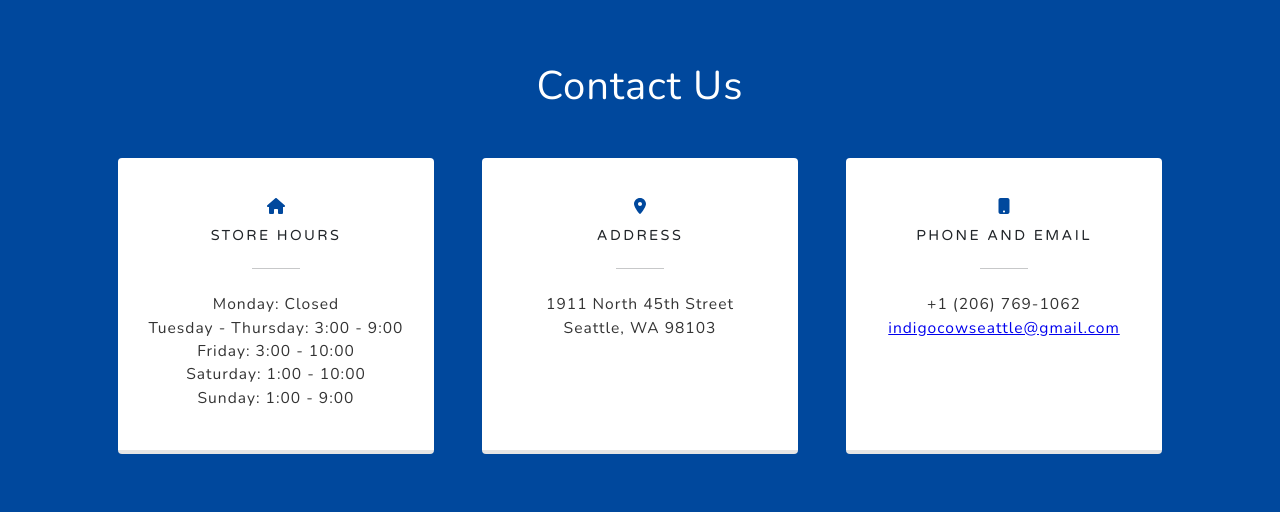
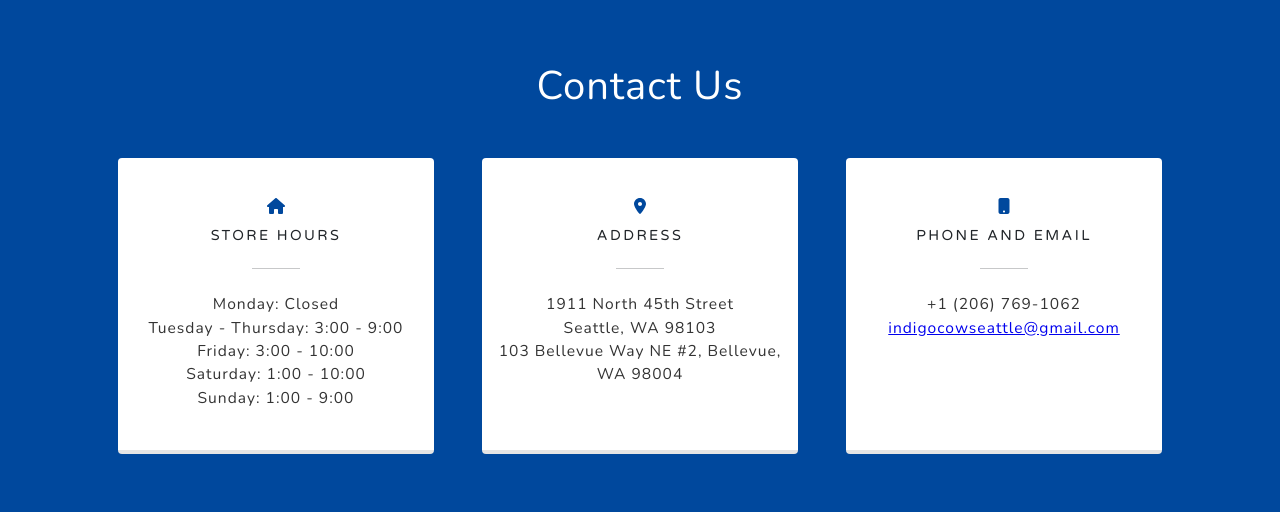
Before and after one commit to indigocowsoftserve/indigocow, a plain HTML site: page index.html in a window 1280 px wide. Shown: the part 3666-4178 px from the top of the page. Drawn offline with nearby package versions, Linux system fonts and the light colour scheme.

Commit message:
Update index.html

```diff
--- a/index.html
+++ b/index.html
@@ -181,6 +181,7 @@
                                 <h4 class="text-uppercase m-0">Address</h4>
                                 <hr class="my-4 mx-auto" />
                                 <div class="small text-black-50">1911 North 45th Street <br> Seattle, WA 98103</div>
+                                <div class="small text-black-50">103 Bellevue Way NE #2, Bellevue, WA 98004</div>
                             </div>
                         </div>
                     </div>
```
